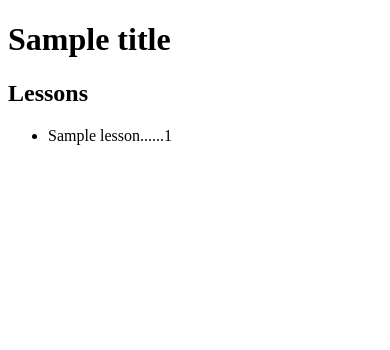
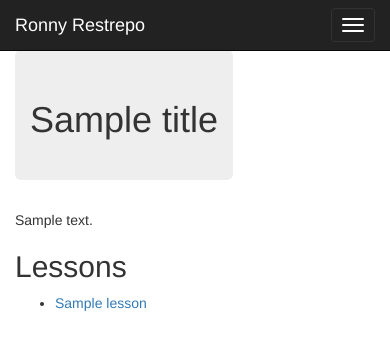
Before and after one commit to ronrest/teecha, a Django app: template teecha/templates/module.html in a window 390 px wide. Shown: the top 350 px of the page. Run offline with Django 3.2, Linux system fonts and the light colour scheme; tables that the repository leaves empty hold one stand-in row (values such as "Sample post"); the template is opened without the code that fills it: values that come from a table or form of the project are taken from there, most other values are stand-ins (such as "Sample title", 1, 10 or a date in 2020); some libraries are stand-ins or nearby versions.

Commit message:
TEMPLATES/MODULE - Made a better index page for the module with links to the lessons

```diff
--- a/teecha/templates/module.html
+++ b/teecha/templates/module.html
@@ -1,17 +1,97 @@
 <!DOCTYPE html>
 <html lang="en">
 <head>
-    <meta charset="UTF-8">
-    <title>{{title}}</title>
+    <meta charset="utf-8">
+    <meta name="viewport" content="width=device-width, initial-scale=1">
+    <!-- The above 3 meta tags *must* come first in the head; any other head content must come *after* these tags -->
+    <meta name="description" content="">
+    <meta name="author" content="">
+    <!--<link rel="icon" href="../../favicon.ico">-->
+
+    <title>SOME TITLE</title>
+
+    <script src="https://code.jquery.com/jquery-2.1.4.min.js"></script>
+
+    <!-- Bootstrap  -->
+    {% load bootstrap3 %}
+    {% bootstrap_css %}
+    {% bootstrap_javascript %}
+
+    {% load static %}
+
+    <link href="{% static 'teecha_style.css' %}" rel="stylesheet">
+
 </head>
+
 <body>
+<!--=========================================================================-->
+<!--                                                              TOP NAVBAR -->
+<!--=========================================================================-->
+<nav class="navbar navbar-fixed-top navbar-inverse">
+    <div class="container">
+        <!--------------------------------------------------------------------->
+        <!--                                                      NAV BUTTON -->
+        <!--------------------------------------------------------------------->
+        <div class="navbar-header">
+            <button type="button" class="navbar-toggle collapsed"
+                    data-toggle="collapse" data-target="#navbar"
+                    aria-expanded="false" aria-controls="navbar">
+                <span class="sr-only">Toggle navigation</span>
+                <span class="icon-bar"></span>
+                <span class="icon-bar"></span>
+                <span class="icon-bar"></span>
+            </button>
+            <a class="navbar-brand" href="#">Ronny Restrepo</a>
+        </div>
 
-<h1>{{title}}</h1>
-<h2>Lessons</h2>
-<ul>
-    {% for lesson in lessons %}
-    <li>{{lesson}}......{{lesson.id}}</li>
-    {% endfor %}
-</ul>
+        <!--------------------------------------------------------------------->
+        <!--                                                     NAV OPTIONS -->
+        <!--------------------------------------------------------------------->
+        <div id="navbar" class="collapse navbar-collapse">
+            <ul class="nav navbar-nav">
+                <li class="active"><a href="#">Home</a></li>
+                <li><a href="#about">About</a></li>
+                <li><a href="#contact">Contact</a></li>
+            </ul>
+        </div><!-- /.nav-collapse -->
+    </div><!-- /.container -->
+</nav><!-- /.navbar -->
+
+
+<!--/////////////////////////////////////////////////////////////////////////-->
+<div class="container" id="teecha_home_content_container">
+    <!--=====================================================================-->
+    <!--                                                        MAIN CONTENT -->
+    <!--=====================================================================-->
+    <div class="row">
+        <div class="col-xs-12 col-sm-9">
+            <!--<h1>{{title}}</h1>-->
+
+                <!--href="{} url 'teecha:module' name=module.name "-->
+            <!----------------------------------------------------------------->
+            <!--                                                   JUMBOTRON -->
+            <!----------------------------------------------------------------->
+            <div class="jumbotron">
+                <h1>{{title}}</h1>
+            </div>
+            {{description}}
+
+            <h2>Lessons</h2>
+            <ul>
+                {% for lesson in lessons %}
+                <li><a href="{% url 'teecha:module_lesson' module=module.name lesson=lesson.name %}">{{lesson.title}}</a> </li>
+                {% endfor %}
+
+        </div><!--/.col-xs-12.col-sm-9-->
+    </div><!--/row-->
+
+    <!--<hr>-->
+    <!--<footer>-->
+        <!--<p>&copy; 2016 Ronny Restrepo.</p>-->
+    <!--</footer>-->
+
+</div><!--/.container-->
+
+
 </body>
 </html>
--- a/teecha/views.py
+++ b/teecha/views.py
@@ -66,6 +66,8 @@ def module(request, name):
     context = {
         "title": module.title,
         "lessons": module.lessons.all().order_by("modulelesson"),
+        "description": module.description,
+        "module": module,
 
     }
 
```
